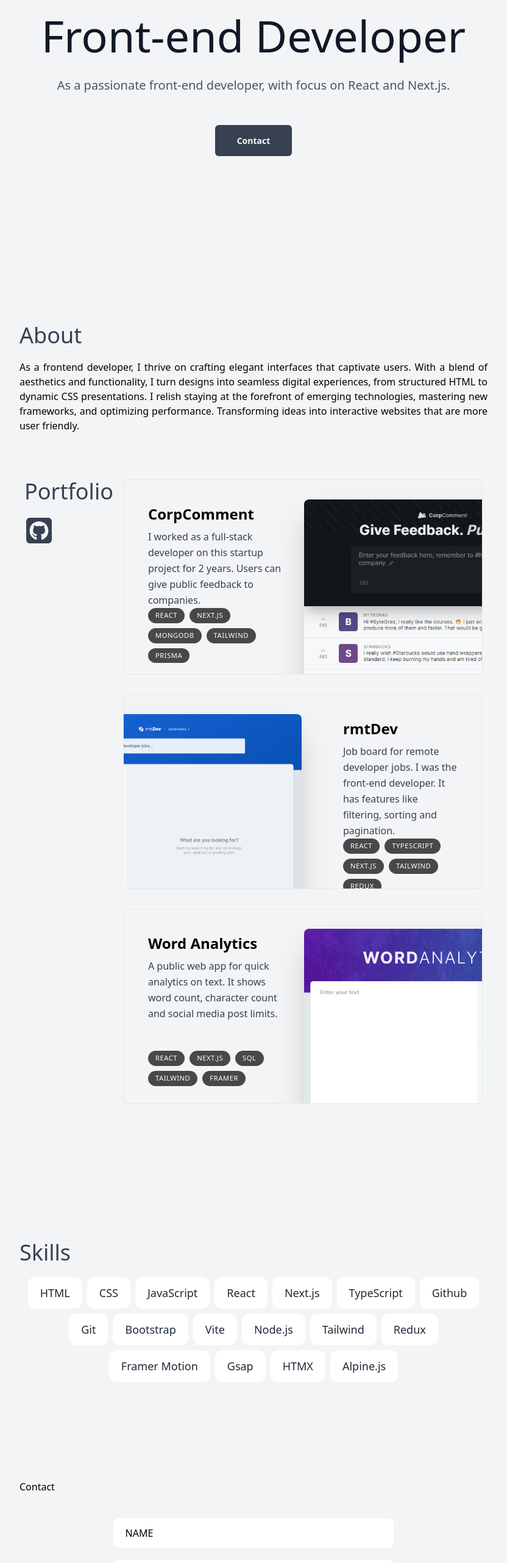
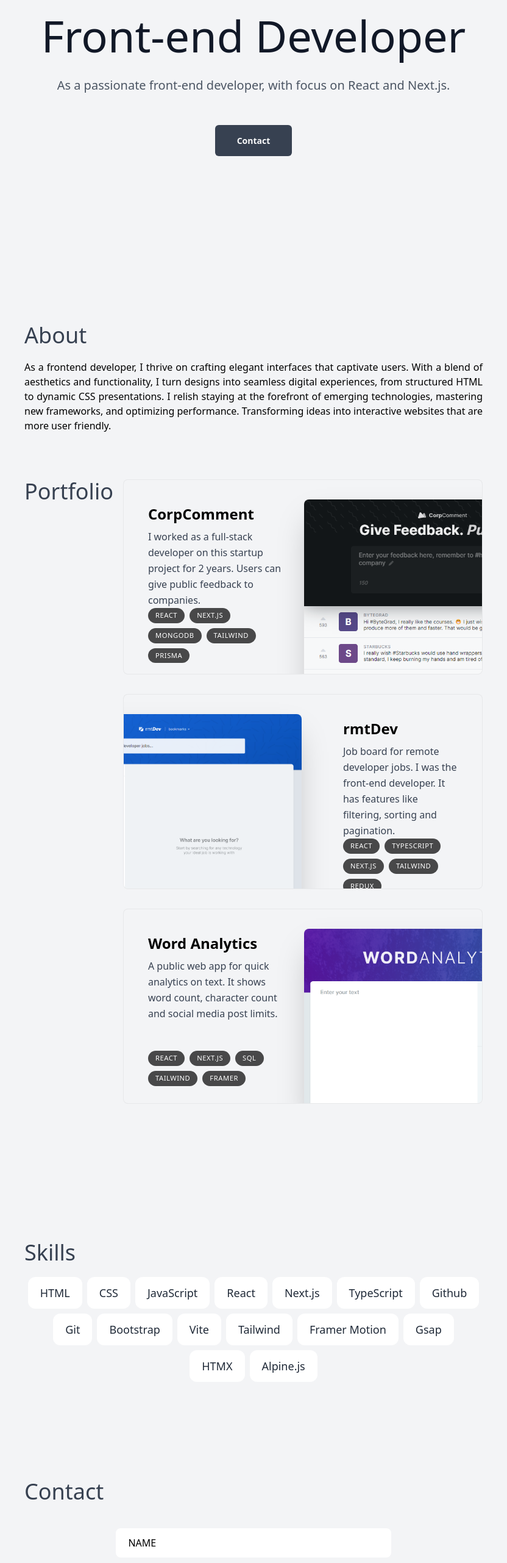
Before and after one commit to gregoryharris869/new_portfolio, a React (Vite) app: page / in a window 1280 px wide. Shown: the part 234-2797 px from the top of the page at 61% size, without its empty margins (224-1056 px from the left). Built offline with nearby package versions, Linux system fonts and the light colour scheme.

Commit message:
Add footer with links icons.

```diff
--- a/src/components/About.tsx
+++ b/src/components/About.tsx
@@ -6,13 +6,13 @@ const About = ({ setSelectedPage }: Props) => {
   return (
     <section id="about" className="py-10 md:py-40 md:pb-0">
       <motion.div
-        className="container max-w-[50rem] mx-auto px-4"
+        className="container max-w-[50rem] mx-auto px-6"
         onViewportEnter={() => setSelectedPage(SelectedPage.About)}
       >
         <div className="mb-10 lg:mb-0">
-          <h1 className="mb-5 text-3xl font-medium text-gray-700 md:text-4xl">
+          <h2 className="mb-5 text-2xl font-medium text-gray-700 md:text-4xl">
             About
-          </h1>
+          </h2>
 
           <p className="mb-3 text-justify hyphens-auto">
             As a frontend developer, I thrive on crafting elegant interfaces
--- a/src/components/Contact.tsx
+++ b/src/components/Contact.tsx
@@ -25,9 +25,9 @@ function Contact({ setSelectedPage }: Props) {
   };
 
   return (
-    <section id="contact" className="py-10 md:py-40 md:pb-0">
+    <section id="contact" className="py-10 md:py-40 ">
       <motion.div
-        className="container max-w-[50rem] mx-auto px-4"
+        className="container max-w-[50rem] mx-auto px-6"
         onViewportEnter={() => setSelectedPage(SelectedPage.Contact)}
       >
         {/* HEADER */}
@@ -41,7 +41,9 @@ function Contact({ setSelectedPage }: Props) {
             visible: { opacity: 1, x: 0 },
           }}
         >
-          <h2>Contact</h2>
+          <h2 className="mb-5 text-2xl font-medium text-gray-700 md:text-4xl">
+            Contact
+          </h2>
         </motion.div>
         <div className="justify-center gap-8 mt-10 md:flex">
           <motion.div
@@ -116,7 +118,7 @@ function Contact({ setSelectedPage }: Props) {
 
               <button
                 type="submit"
-                className="px-20 py-3 mt-5 transition duration-500 rounded-lg bg-secondary-500 hover:text-white"
+                className="py-3 text-sm font-medium transition duration-500 ease-linear bg-gray-700 rounded-md px-7 md:px-9 md:py-4 md:font-semibold text-gray-50 hover:bg-gray-50 hover:text-gray-700"
               >
                 SUBMIT
               </button>
--- a/src/components/Navbar/Navbar.tsx
+++ b/src/components/Navbar/Navbar.tsx
@@ -31,7 +31,7 @@ const Navbar = ({ isTopOfPage, selectedPage, setSelectedPage }: Props) => {
             {isAboveMdScreens ? (
               <div className={`${flexStandard} w-full`}>
                 {/* Links */}
-                <div className={`${flexStandard} gap-8`}>
+                <div className={`${flexStandard} gap-16 px-24`}>
                   <Link
                     page="Home"
                     selectedPage={selectedPage}
--- a/src/components/Projects.tsx
+++ b/src/components/Projects.tsx
@@ -16,16 +16,9 @@ const Projects = ({ setSelectedPage }: Props) => {
       >
         <div className="flex flex-col justify-between lg:flex-row ">
           <div className="mb-10 lg:mb-0">
-            <h1 className="pr-4 mb-5 text-3xl font-medium text-gray-700 md:text-4xl">
+            <h1 className="pr-4 mb-5 text-2xl font-medium text-gray-700 md:text-4xl">
               Portfolio
             </h1>
-            <a
-              href="https://github.com"
-              target="_blank"
-              className="text-gray-700 hover:text-gray-900"
-            >
-              <FaSquareGithub className="inline-block mr-2 text-5xl align-middle" />
-            </a>
           </div>
 
           <div className="space-y-24">
--- a/src/components/Skills.tsx
+++ b/src/components/Skills.tsx
@@ -21,11 +21,11 @@ export default function Skills({ setSelectedPage }: Props) {
   return (
     <section id="skills" className="py-10 md:py-40 md:pb-0">
       <motion.div
-        className="container max-w-[50rem] mx-auto px-4"
+        className="container max-w-[50rem] mx-auto px-6"
         onViewportEnter={() => setSelectedPage(SelectedPage.Skills)}
       >
         <div className="mb-10 lg:mb-0">
-          <h1 className="mb-5 text-3xl font-medium text-gray-700 md:text-4xl">
+          <h1 className="mb-5 text-2xl font-medium text-gray-700 md:text-4xl">
             Skills
           </h1>
           <ul className="flex flex-wrap justify-center gap-2 text-lg text-gray-800">
--- a/src/lib/data.ts
+++ b/src/lib/data.ts
@@ -36,9 +36,9 @@ export const skillsData = [
   "Git",
   "Bootstrap",
   "Vite",
-  "Node.js",
+
   "Tailwind",
-  "Redux",
+
   "Framer Motion",
   "Gsap",
   "HTMX",
```
